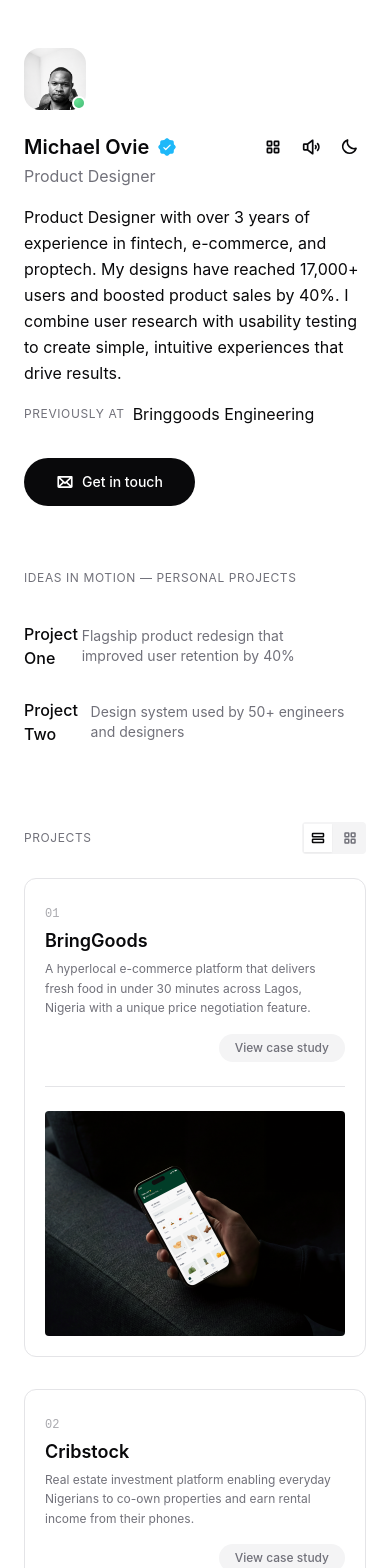
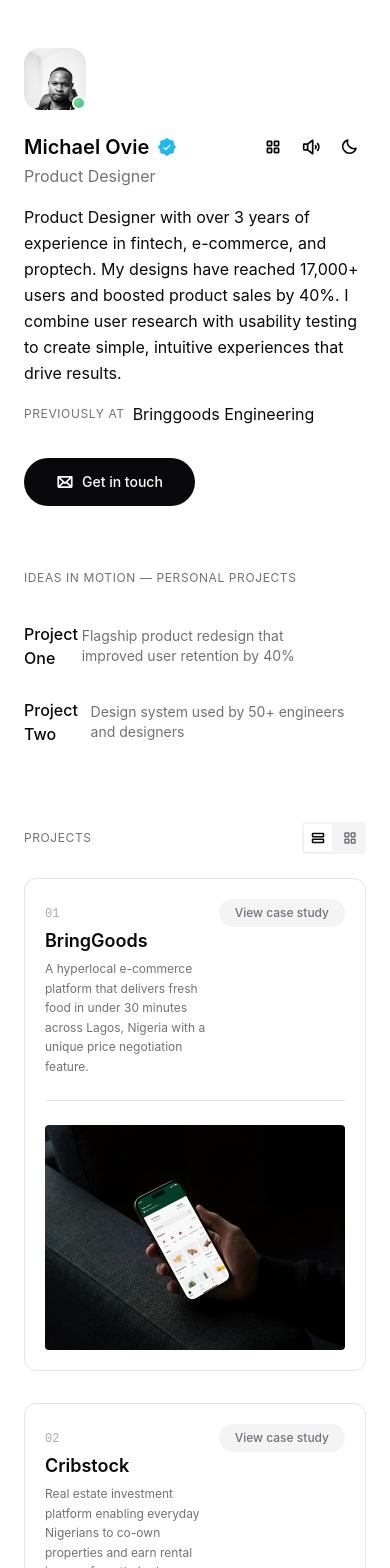
Before and after one commit to Kingovie/portfolio-tailwind, a Next.js app: page / in a window 390 px wide. Shown: the top 1568 px of the page. Built offline with nearby package versions, Linux system fonts and the light colour scheme.

Commit message:
Keep badge on right side on mobile: flex-row with truncation

```diff
--- a/app/page.tsx
+++ b/app/page.tsx
@@ -265,17 +265,17 @@ export default function Portfolio() {
                   transition={{ type: "spring", stiffness: 400, damping: 25 }}
                   className="relative bg-card border border-border rounded-xl p-5 transition-colors duration-200 hover:bg-secondary/50 hover:border-muted-foreground/20 group"
                 >
-                  <div className="flex flex-col md:flex-row md:justify-between md:items-start gap-4">
+                  <div className="flex flex-row justify-between items-start gap-2 sm:gap-4">
                     <div className="flex-1 min-w-0">
                       <span className="text-xs font-mono text-muted-foreground/60">
                         {String(index + 1).padStart(2, '0')}
                       </span>
                       <h3 className="text-lg font-semibold mt-1">{project.name}</h3>
-                      <p className="text-xs text-muted-foreground leading-relaxed mt-1 max-w-xl">
+                      <p className="text-xs text-muted-foreground leading-relaxed mt-1">
                         {project.description}
                       </p>
                     </div>
-                    <div className="self-end md:self-auto">
+                    <div className="shrink-0">
                       {project.slug ? (
                         <Link
                           href={`/work/${project.slug}`}
```
